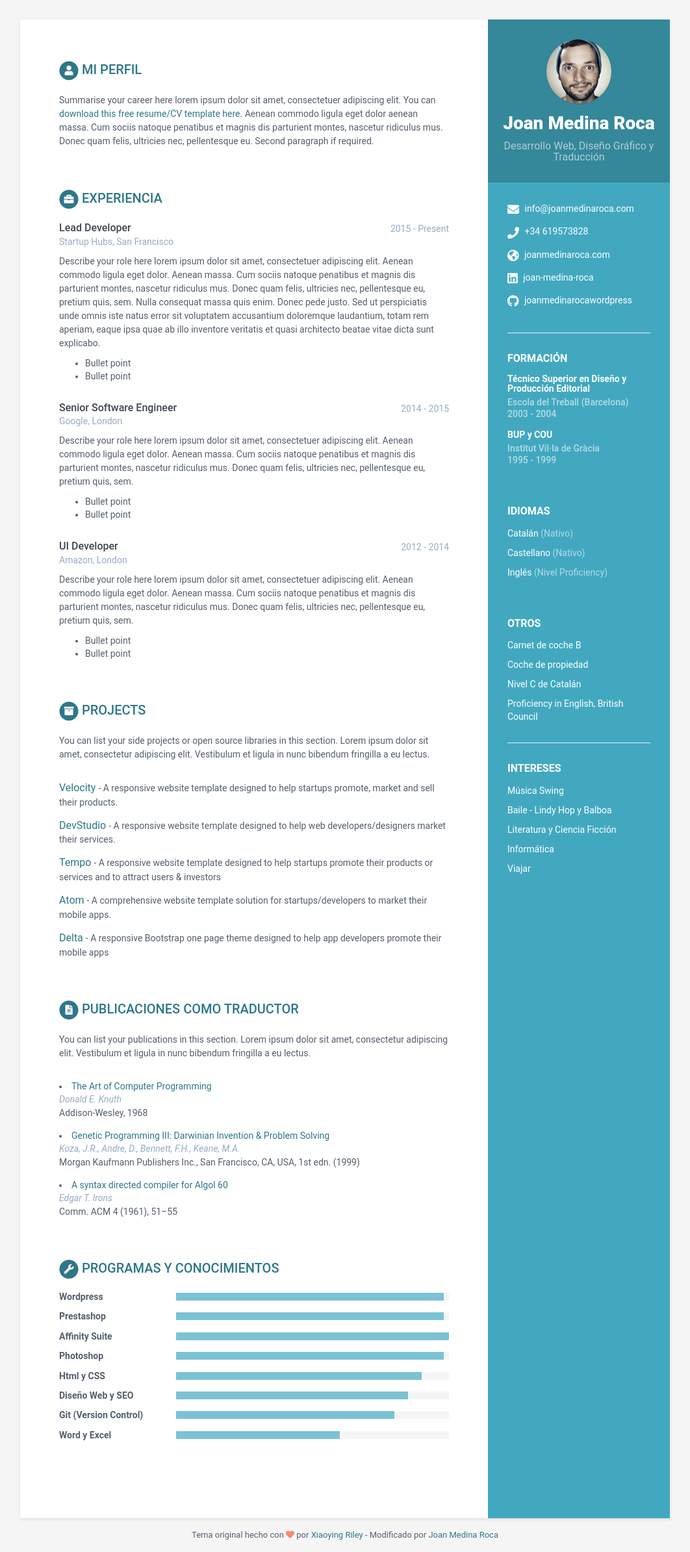
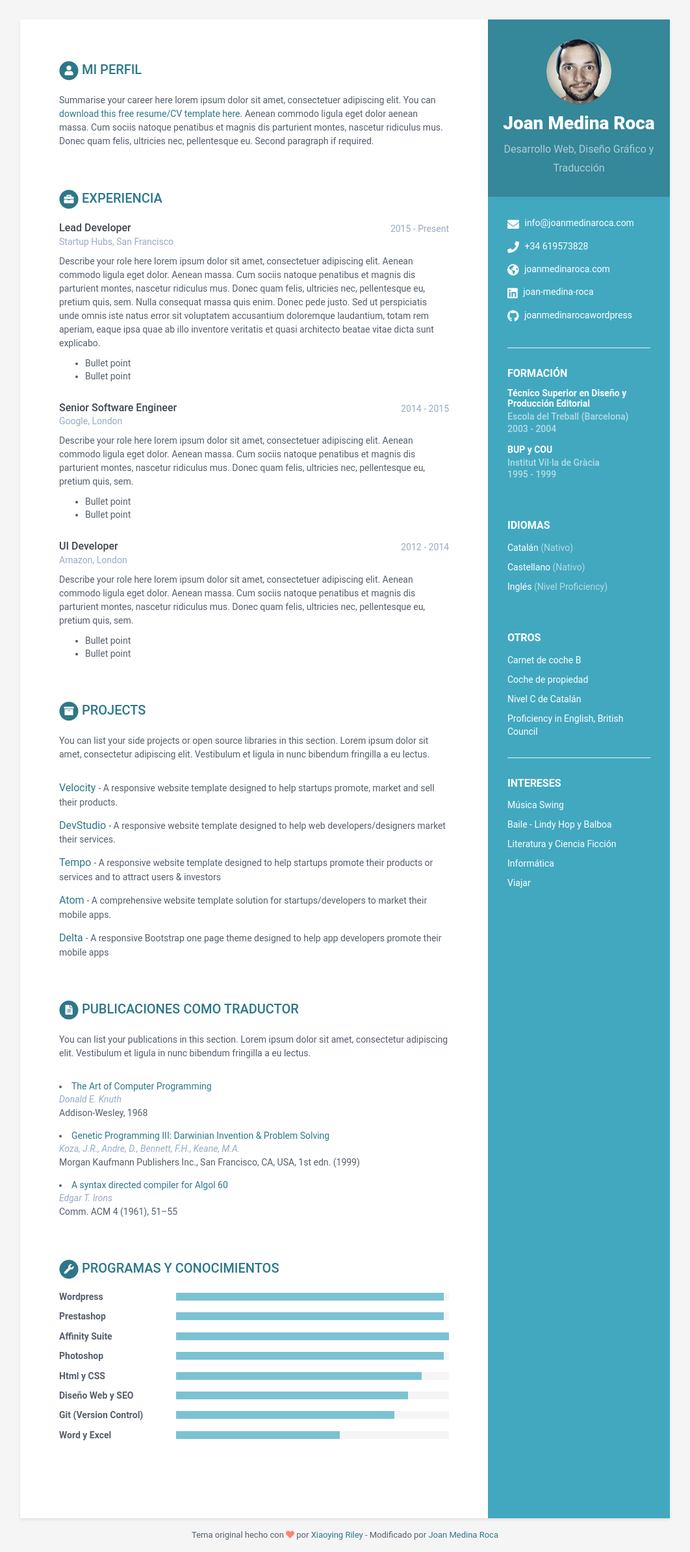
Before and after one commit to joan-medina-roca/cv.joanmedinaroca.com, a Jekyll site: the page built from index.html, in a window 1280 px wide. Shown: the whole page at 65% size, without its empty margins (109-1171 px from the left). Built offline with Jekyll 4.4.1, drawn with Linux system fonts in a browser that asks for light colours.

Commit message:
tagline line height

```diff
--- a/_sass/_base.scss
+++ b/_sass/_base.scss
@@ -73,6 +73,7 @@ p {
     color: rgba(256, 256, 256, 0.6);
     font-size: 16px;
     font-weight: 400;
+    line-height: 1.8em;
     margin-top: 0;
     margin-bottom: 0;
   }
```
